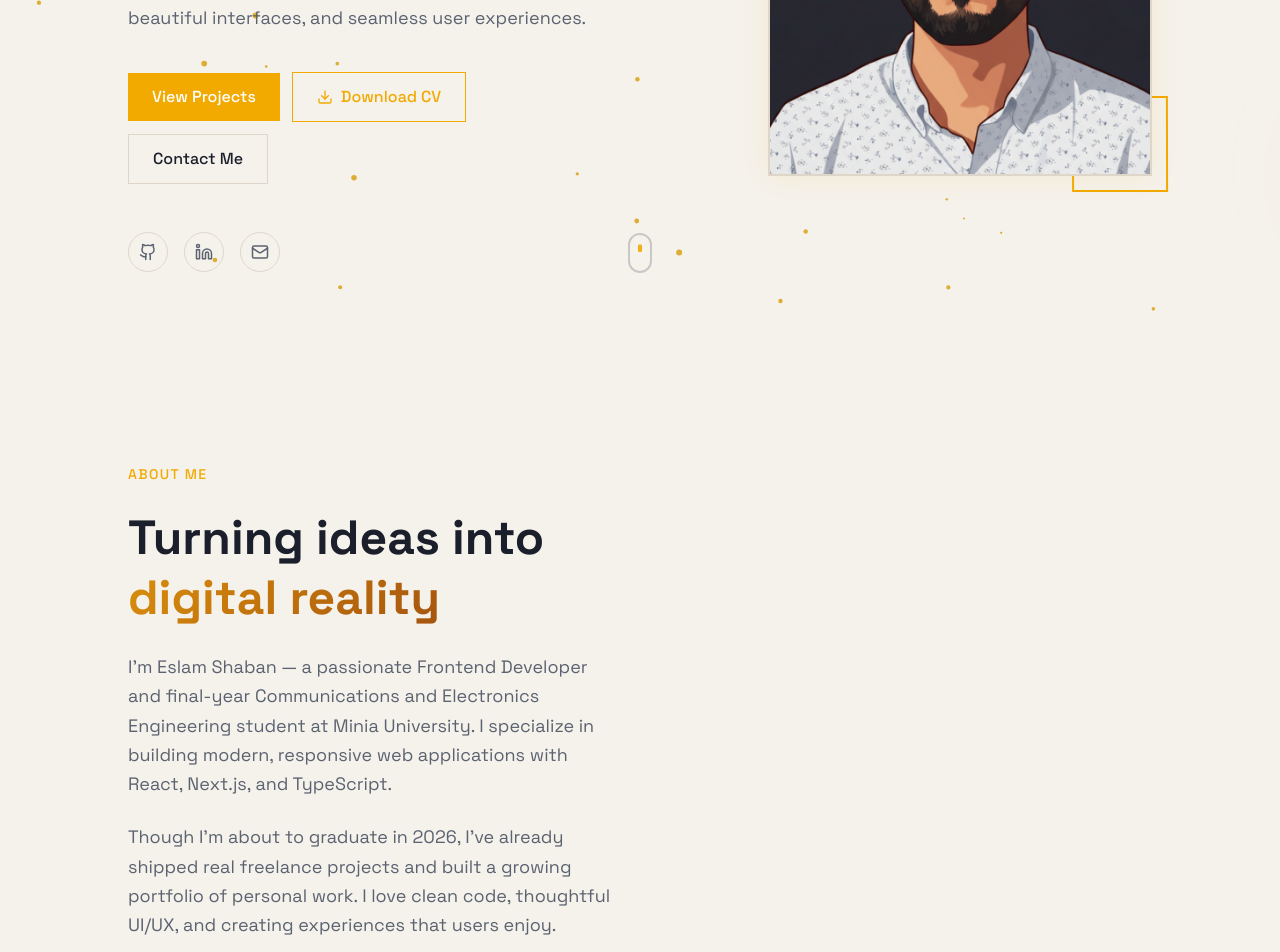
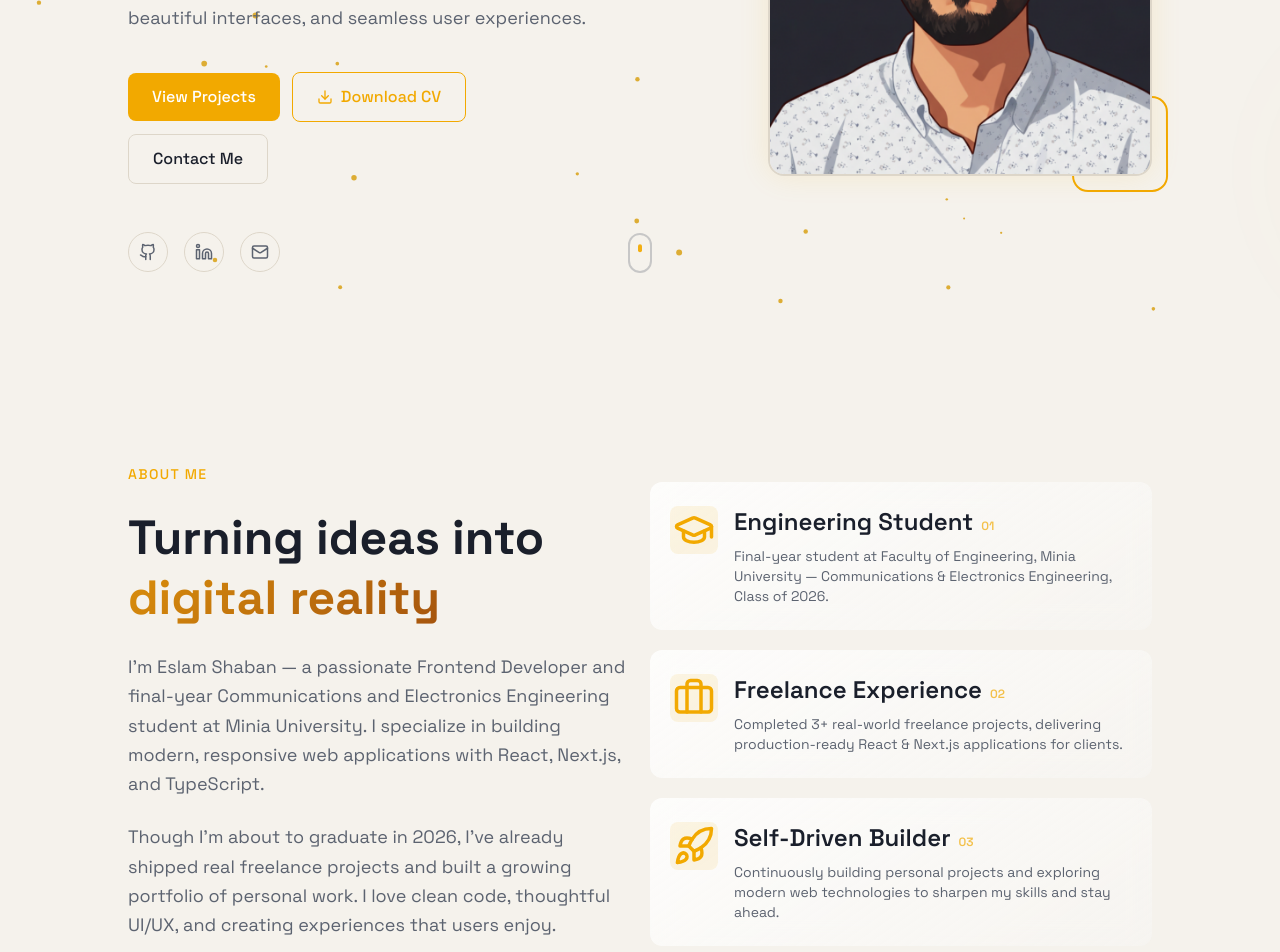
Before and after one commit to eslamshaban060/my-portfolio, a Next.js app: page / in a window 1280 px wide. Shown: the part 480-1432 px from the top of the page. Built offline with nearby package versions, Linux system fonts and the light colour scheme.

Commit message:
finished AboutMe section

```diff
--- a/app/globals.css
+++ b/app/globals.css
@@ -309,10 +309,16 @@
 }
 
 .container {
-  max-width: 1200px;
+  max-width: 1400px;
   padding-left: 2rem;
   padding-right: 2rem;
   margin: auto;
+}
+@media (max-width: 600px) {
+  .container {
+    padding-left: 1rem;
+    padding-right: 1rem;
+  }
 }
 body {
   font-family: "Space Grotesk", "Cairo", sans-serif;
@@ -326,3 +332,13 @@ h5,
 h6 {
   font-family: "Space Grotesk", "Cairo", sans-serif;
 }
+
+.ridueslg {
+  border-radius: 8px;
+}
+.riduesxl {
+  border-radius: 12px;
+}
+.ridues2xl {
+  border-radius: 16px;
+}
--- a/app/layout.tsx
+++ b/app/layout.tsx
@@ -3,7 +3,6 @@ import "./globals.css";
 import { ThemeProvider } from "@/components/theme-provider";
 import Navbar from "@/components/header/NaveBar";
 import { Space_Grotesk, Inter, Cairo } from "next/font/google";
-
 const spaceGrotesk = Space_Grotesk({
   subsets: ["latin"],
   weight: ["300", "400", "500", "600", "700"],
--- a/components/AboutMe/AboutMe.tsx
+++ b/components/AboutMe/AboutMe.tsx
@@ -1,8 +1,9 @@
 import Text from "../Hero/Text";
+import Cards from "./Cards";
 const AboutMe = () => {
   return (
-    <div className="section-padding">
-      <section className="  w-full   flex flex-col items-center gap-8 md:flex-row md:justify-between  ">
+    <section className="section-padding">
+      <div className="  w-full flex  gap-5 flex-col items-center  lg:flex-row  ">
         <div className=" w-full h-full ">
           <Text
             p1="About Me"
@@ -13,9 +14,11 @@ const AboutMe = () => {
             p3="Though I'm about to graduate in 2026, I've already shipped real freelance projects and built a growing portfolio of personal work. I love clean code, thoughtful UI/UX, and creating experiences that users enjoy."
           />
         </div>
-        <div className=" w-full h-full "></div>
-      </section>
-    </div>
+        <div className=" w-full h-full flex">
+          <Cards />
+        </div>
+      </div>
+    </section>
   );
 };
 
--- /dev/null
+++ b/components/AboutMe/Cards.tsx
@@ -0,0 +1,69 @@
+"use client";
+import { GraduationCap, Briefcase, Rocket } from "lucide-react";
+import { motion } from "framer-motion";
+
+// motion
+const container = {
+  hidden: {},
+  show: { transition: { staggerChildren: 0.15 } },
+};
+const items = {
+  hidden: { opacity: 0, y: 30 },
+  show: { opacity: 1, y: 0, transition: { duration: 0.5 } },
+};
+
+const CardsData = [
+  {
+    icon: GraduationCap,
+    title: "Engineering Student",
+    description:
+      "Final-year student at Faculty of Engineering, Minia University — Communications & Electronics Engineering, Class of 2026.",
+  },
+  {
+    icon: Briefcase,
+    title: "Freelance Experience",
+    description:
+      "Completed 3+ real-world freelance projects, delivering production-ready React & Next.js applications for clients.",
+  },
+  {
+    icon: Rocket,
+    title: "Self-Driven Builder",
+    description:
+      "Continuously building personal projects and exploring modern web technologies to sharpen my skills and stay ahead.",
+  },
+];
+const Cards = () => {
+  return (
+    <motion.div
+      className=" flex flex-col gap-5  "
+      variants={container}
+      initial="hidden"
+      whileInView="show"
+      viewport={{ once: true, margin: "-100px" }}
+    >
+      {CardsData.map((item, id: number) => (
+        <motion.div variants={items} whileHover={{ x: 6 }} key={id}>
+          <div className="card-glass riduesxl px-5 py-6 flex items-start gap-4 border-4 hover:border-primary/40 transition-colors cursor-default">
+            <div className="w-12 h-12 ridueslg bg-primary/10 flex items-center justify-center flex-shrink-0">
+              <item.icon className="text-primary " size="42" />
+            </div>
+            <div>
+              <h3 className="font-semibold text-xl md:text-2xl mb-2">
+                {item.title}
+                <span className=" ps-2 text-[12px] font-body text-primary/70">
+                  0{id + 1}
+                </span>
+              </h3>
+
+              <p className="text-muted-foreground text-sm font-body">
+                {item.description}
+              </p>
+            </div>
+          </div>
+        </motion.div>
+      ))}
+    </motion.div>
+  );
+};
+
+export default Cards;
--- a/components/Hero/Hero.tsx
+++ b/components/Hero/Hero.tsx
@@ -8,7 +8,7 @@ const HeroSection = () => {
   return (
     <section
       id="home"
-      className="relative min-h-screen flex items-center section-padding overflow-hidden"
+      className=" min-h-screen flex items-center section-padding overflow-hidden"
     >
       {/* Particles Background */}
       <div className="absolute max-h-screen inset-0 bg-background/30 z-[1]">
@@ -39,7 +39,7 @@ const HeroSection = () => {
           >
             <div className="relative">
               <motion.div
-                className="w-64 h-64 sm:w-72 sm:h-72 md:w-96 md:h-96 rounded-2xl overflow-hidden border-2 border-border glow"
+                className="w-64 h-64 sm:w-72 sm:h-72 md:w-96 md:h-96 ridues2xl overflow-hidden border-2 border-border glow"
                 whileHover={{ scale: 1.02 }}
                 transition={{ type: "spring", stiffness: 300 }}
               >
@@ -50,7 +50,7 @@ const HeroSection = () => {
                 />
               </motion.div>
               <motion.div
-                className="absolute -bottom-4 -right-4 w-24 h-24 border-2 border-primary rounded-2xl -z-10"
+                className="absolute -bottom-4 -right-4 w-24 h-24 border-2 border-primary ridues2xl -z-10"
                 animate={{ rotate: [0, 3, -3, 0] }}
                 transition={{
                   duration: 6,
@@ -59,7 +59,7 @@ const HeroSection = () => {
                 }}
               />
               <motion.div
-                className="absolute -top-4 -left-4 w-16 h-16 border border-primary/30 rounded-xl -z-10"
+                className="absolute -top-4 -left-4 w-16 h-16 border border-primary/30 riduesxl -z-10"
                 animate={{ y: [0, -8, 0] }}
                 transition={{
                   duration: 4,
--- a/components/Hero/Text.tsx
+++ b/components/Hero/Text.tsx
@@ -60,21 +60,21 @@ const Text = ({ p1, title1, title12, section, p2, p3 }: TextType) => {
         >
           <a
             href="#projects"
-            className="inline-flex items-center gap-2 bg-primary text-primary-foreground px-5 sm:px-6 py-3 rounded-lg font-medium hover:opacity-90 transition-opacity text-sm sm:text-base"
+            className="inline-flex items-center gap-2 bg-primary text-primary-foreground px-5 sm:px-6 py-3 ridueslg font-medium hover:opacity-90 transition-opacity text-sm sm:text-base"
           >
             View Projects
           </a>
           <a
             href="/resume.pdf"
             download
-            className="inline-flex items-center gap-2 border border-primary text-primary px-5 sm:px-6 py-3 rounded-lg font-medium hover:bg-primary hover:text-primary-foreground transition-colors text-sm sm:text-base"
+            className="inline-flex items-center gap-2 border border-primary text-primary px-5 sm:px-6 py-3 ridueslg font-medium hover:bg-primary hover:text-primary-foreground transition-colors text-sm sm:text-base"
           >
             <Download size={16} />
             Download CV
           </a>
           <a
             href="#contact"
-            className="inline-flex items-center gap-2 border border-border px-5 sm:px-6 py-3 rounded-lg font-medium text-foreground hover:border-primary hover:text-primary transition-colors text-sm sm:text-base"
+            className="inline-flex items-center gap-2 border border-border px-5 sm:px-6 py-3 ridueslg font-medium text-foreground hover:border-primary hover:text-primary transition-colors text-sm sm:text-base"
           >
             Contact Me
           </a>
--- a/components/header/ModeButton.tsx
+++ b/components/header/ModeButton.tsx
@@ -12,7 +12,7 @@ const ModeButton = () => {
         onClick={() => {
           theme === "light" ? setTheme("dark") : setTheme("light");
         }}
-        className="w-10 h-10 rounded-lg dark:rounded-lg border border-border flex items-center justify-center text-muted-foreground hover:text-primary  hover:border-primary transition-colors"
+        className="w-10 h-10 ridueslg dark:ridueslg border border-border flex items-center justify-center text-muted-foreground hover:text-primary  hover:border-primary transition-colors"
         aria-label="Toggle theme"
       >
         {theme === "dark" ? <Sun size={25} /> : <Moon size={25} />}
--- a/components/header/SideBar.tsx
+++ b/components/header/SideBar.tsx
@@ -100,12 +100,12 @@ const SideBar = ({ isOpen, setIsOpen, navLinks }: SideBarProps) => {
                   animation: `slideInRight 0.6s cubic-bezier(0.16, 1, 0.3, 1) ${i * 0.1}s both`,
                 }}
               >
-                <div className="relative overflow-hidden rounded-2xl">
+                <div className="relative overflow-hidden ridues2xl">
                   {/* Gradient background on hover */}
                   <div className="absolute inset-0 bg-gradient-to-r from-primary/0 via-primary/10 to-primary/5 opacity-0 group-hover:opacity-100 transition-opacity duration-500" />
 
                   {/* Animated border */}
-                  <div className="absolute inset-0 border border-border group-hover:border-primary/30 rounded-2xl transition-all duration-500" />
+                  <div className="absolute inset-0 border border-border group-hover:border-primary/30 ridues2xl transition-all duration-500" />
 
                   {/* Content */}
                   <div className="relative px-6 py-5 flex items-center justify-between">
@@ -157,7 +157,7 @@ const SideBar = ({ isOpen, setIsOpen, navLinks }: SideBarProps) => {
               href="/cv.pdf"
               download
               onClick={() => setIsOpen(false)}
-              className="group relative block overflow-hidden rounded-2xl"
+              className="group relative block overflow-hidden ridues2xl"
             >
               {/* Animated gradient background */}
               <div className="absolute inset-0 bg-gradient-to-r from-primary via-primary/90 to-primary bg-[length:200%_100%] animate-gradient" />
@@ -188,7 +188,7 @@ const SideBar = ({ isOpen, setIsOpen, navLinks }: SideBarProps) => {
               </div>
 
               {/* Border glow */}
-              <div className="absolute inset-0 rounded-2xl ring-1 ring-primary/20 group-hover:ring-primary/40 transition-all duration-500" />
+              <div className="absolute inset-0 ridues2xl ring-1 ring-primary/20 group-hover:ring-primary/40 transition-all duration-500" />
             </a>
 
             {/* Footer */}
```
